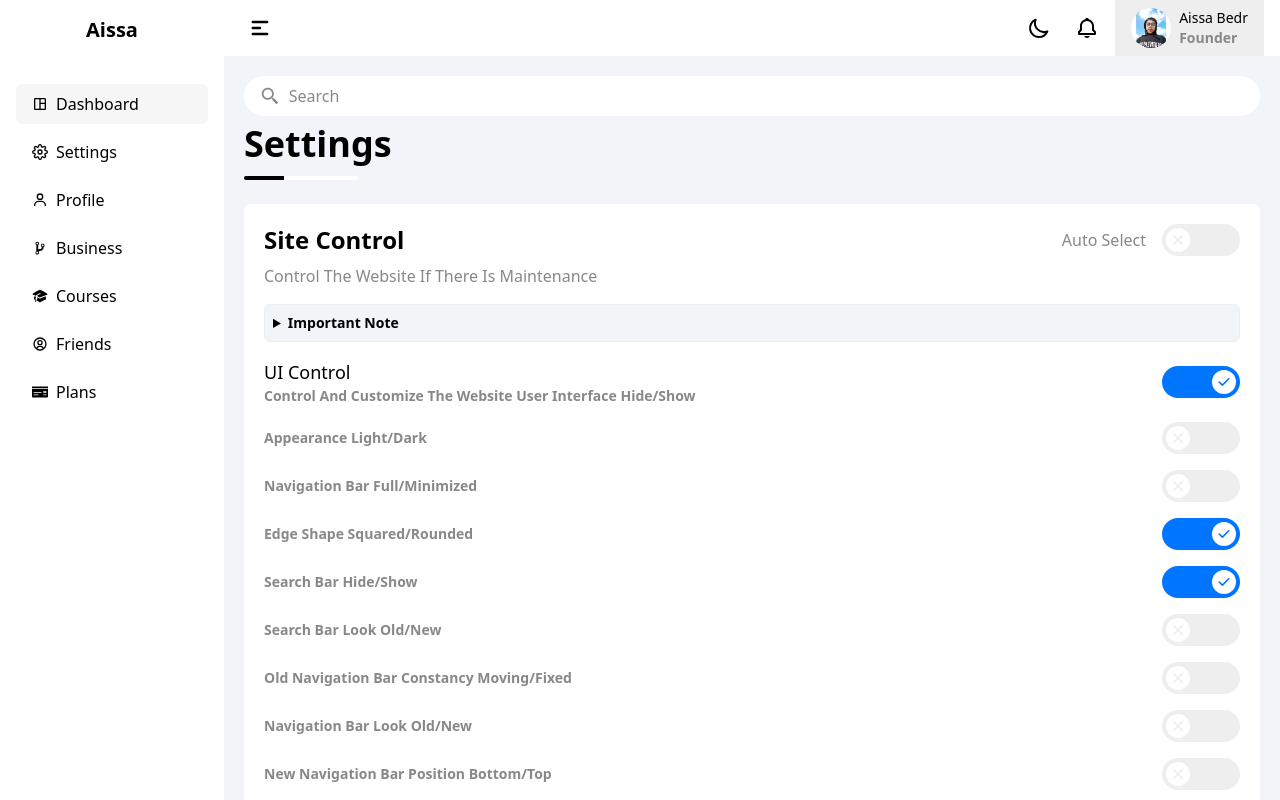
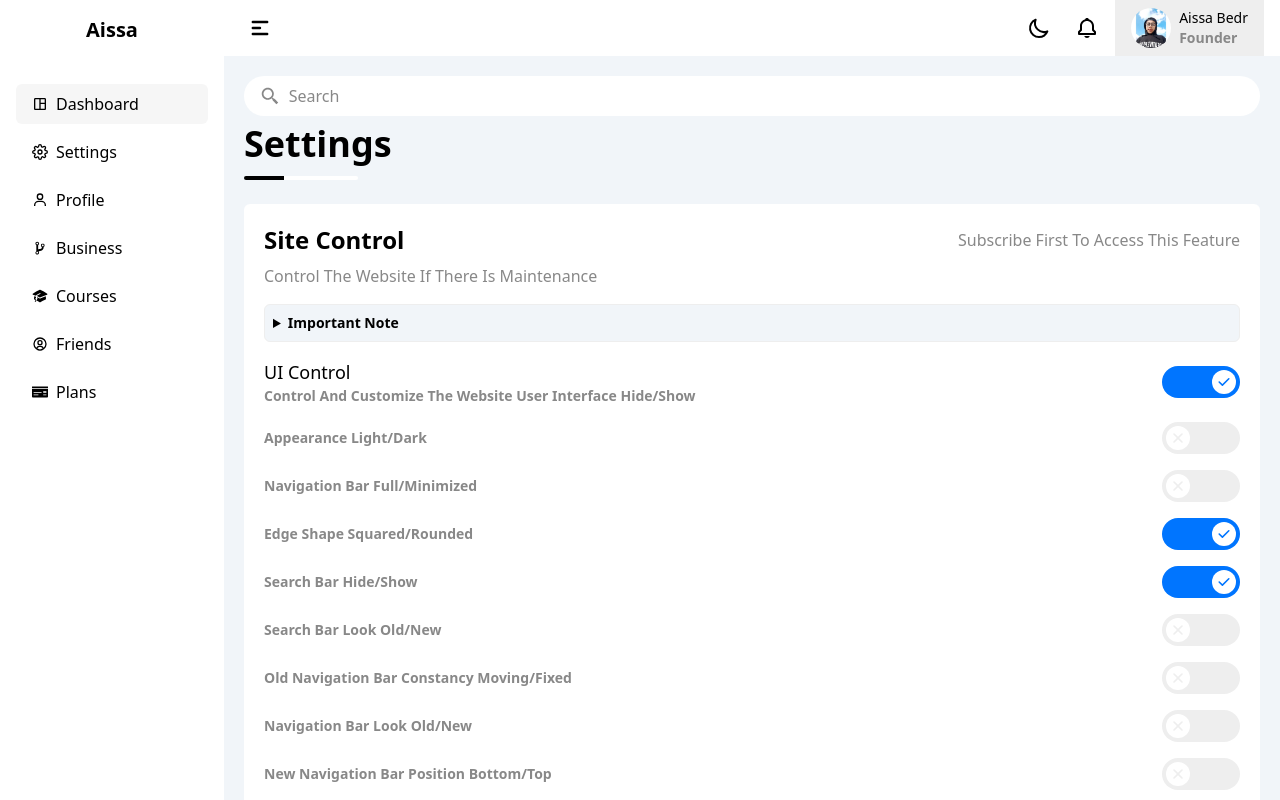
Before and after one commit to Aissa-Bedr/Dashboard, a Next.js app in the folder application/: page /settings in a window 1280 px wide. Built offline with nearby package versions, Linux system fonts and the light colour scheme.

Commit message:
update the code

```diff
--- a/application/components/app/profile/information/Information.tsx
+++ b/application/components/app/profile/information/Information.tsx
@@ -36,6 +36,8 @@ const Information = () => {
                     <SecondaryLogo text={`${state.generalInfo.firstName} ${state.generalInfo.lastName}`} />
 
                     <Grid className="gap-2" cols="4">
+                        {state.switchBooleans.subscribeControl.isAchievementsEnabled ? (
+                            <>
                                 <AiOutlineStar
                                     className="text-yellow-300 duration-300 hover:text-yellow-400 hover:scale-110"
                                     size="1.5rem"
@@ -52,6 +54,10 @@ const Information = () => {
                                     className="duration-300 text-dark hover:text-grey-color dark:text-white dark:hover:text-grey-dark-color hover:scale-110"
                                     size="1.5rem"
                                 />
+                            </>
+                        ) : (
+                            <SecondaryLogo text="Subscribe first to access this feature" />
+                        )}
                     </Grid>
                 </Flex>
 
--- a/application/components/app/settings/appearance_control/AppearanceInfo.tsx
+++ b/application/components/app/settings/appearance_control/AppearanceInfo.tsx
@@ -7,6 +7,7 @@ import AppearanceDarkInfoItem from "./AppearanceDarkInfoItem";
 import AppearanceLightInfoItem from "./AppearanceLightInfoItem";
 import AppearanceLogoInfoItem from "./AppearanceLogoInfoItem";
 import { HiCog } from "react-icons/hi2";
+import SecondaryLogo from "../../main/SecondaryLogo";
 
 const AppearanceInfo = () => {
     const state = useSelector<AppState, AppState>((state) => state);
@@ -38,6 +39,7 @@ const AppearanceInfo = () => {
             <Flex className="gap-2 pb-4 __border_b" direction="col">
                 <p className="__secondary_logo">Dark theme colors</p>
 
+                {state.switchBooleans.subscribeControl.isChangeDarkAppearanceColorEnabled ? (
                     <Flex className="gap-2" direction="row" items="center">
                         {state.switchBooleans.uiControl.isAutoSelect ? (
                             <HiCog className="text-grey-color dark:text-grey-dark-color animate-spin" size="2rem" />
@@ -55,28 +57,73 @@ const AppearanceInfo = () => {
                             </>
                         )}
                     </Flex>
+                ) : (
+                    <SecondaryLogo text="Subscribe first to access this feature" />
+                )}
             </Flex>
 
             <Flex className="gap-2" direction="col">
                 <p className="__secondary_logo">Logo type</p>
 
+                {state.switchBooleans.subscribeControl.isChangeDarkAppearanceColorEnabled ? (
+                    <Flex className="gap-2" direction="row" items="center">
+                        {state.switchBooleans.uiControl.isAutoSelect ? (
+                            <HiCog className="text-grey-color dark:text-grey-dark-color animate-spin" size="2rem" />
+                        ) : (
+                            <>
                                 <Flex className="gap-2" direction="row" items="center">
                                     <AppearanceLogoInfoItem type="default">
-                        <Image className="cursor-pointer" src="/logos/favicon.ico" alt="logo" width={45} height={45} />
+                                        <Image
+                                            className="cursor-pointer"
+                                            src="/logos/favicon.ico"
+                                            alt="logo"
+                                            width={45}
+                                            height={45}
+                                        />
                                     </AppearanceLogoInfoItem>
                                     <AppearanceLogoInfoItem type="person1">
-                        <Image className="cursor-pointer" src="/logos/person1.png" alt="logo" width={45} height={45} />
+                                        <Image
+                                            className="cursor-pointer"
+                                            src="/logos/person1.png"
+                                            alt="logo"
+                                            width={45}
+                                            height={45}
+                                        />
                                     </AppearanceLogoInfoItem>
                                     <AppearanceLogoInfoItem type="person2">
-                        <Image className="cursor-pointer" src="/logos/person2.png" alt="logo" width={45} height={45} />
+                                        <Image
+                                            className="cursor-pointer"
+                                            src="/logos/person2.png"
+                                            alt="logo"
+                                            width={45}
+                                            height={45}
+                                        />
                                     </AppearanceLogoInfoItem>
                                     <AppearanceLogoInfoItem type="person3">
-                        <Image className="cursor-pointer" src="/logos/person3.png" alt="logo" width={45} height={45} />
+                                        <Image
+                                            className="cursor-pointer"
+                                            src="/logos/person3.png"
+                                            alt="logo"
+                                            width={45}
+                                            height={45}
+                                        />
                                     </AppearanceLogoInfoItem>
                                     <AppearanceLogoInfoItem type="person4">
-                        <Image className="cursor-pointer" src="/logos/person4.png" alt="logo" width={45} height={45} />
+                                        <Image
+                                            className="cursor-pointer"
+                                            src="/logos/person4.png"
+                                            alt="logo"
+                                            width={45}
+                                            height={45}
+                                        />
                                     </AppearanceLogoInfoItem>
                                 </Flex>
+                            </>
+                        )}
+                    </Flex>
+                ) : (
+                    <SecondaryLogo text="Subscribe first to access this feature" />
+                )}
             </Flex>
         </Flex>
     );
--- a/application/components/app/settings/components_shapes_control/ComponentsShapesControlInfo.tsx
+++ b/application/components/app/settings/components_shapes_control/ComponentsShapesControlInfo.tsx
@@ -4,20 +4,37 @@ import React from "react";
 import ButtonControl from "./controls/button/ButtonControl";
 import InputFieldControl from "./controls/input_field/InputFieldControl";
 import SwitchButtonControl from "./controls/switch_button/SwitchButtonControl";
+import { useSelector } from "react-redux";
+import { AppState } from "@/redux/types/main";
+import SecondaryLogo from "../../main/SecondaryLogo";
 
 const ComponentsShapesControlInfo = () => {
+    const state = useSelector<AppState, AppState>((state) => state);
+
     return (
         <Flex direction="col">
             <ControlsCSItem title="Switch button" dontIncludePadTop>
-                <SwitchButtonControl />
+                {state.switchBooleans.subscribeControl.isChangeComponentsShapesEnabled ? (
+                    <SwitchButtonControl />
+                ) : (
+                    <SecondaryLogo text="Subscribe first to access this feature" />
+                )}
             </ControlsCSItem>
 
             <ControlsCSItem title="Input field">
-                <InputFieldControl />
+                {state.switchBooleans.subscribeControl.isChangeComponentsShapesEnabled ? (
+                    <InputFieldControl />
+                ) : (
+                    <SecondaryLogo text="Subscribe first to access this feature" />
+                )}
             </ControlsCSItem>
 
             <ControlsCSItem title="Button" dontIncludeBorBottom>
-                <ButtonControl />
+                {state.switchBooleans.subscribeControl.isChangeComponentsShapesEnabled ? (
+                    <ButtonControl />
+                ) : (
+                    <SecondaryLogo text="Subscribe first to access this feature" />
+                )}
             </ControlsCSItem>
         </Flex>
     );
--- a/application/components/app/settings/general_info/GeneralInfo.tsx
+++ b/application/components/app/settings/general_info/GeneralInfo.tsx
@@ -5,8 +5,12 @@ import BoxContainer from "../../main/BoxContainer";
 import PrimaryLogo from "../../main/PrimaryLogo";
 import SecondaryLogo from "../../main/SecondaryLogo";
 import GeneralInfoItem from "./GeneralInfoItem";
+import { useSelector } from "react-redux";
+import { AppState } from "@/redux/types/main";
 
 const GeneralInfo = () => {
+    const state = useSelector<AppState, AppState>((state) => state);
+
     return (
         <BoxContainer className="col-span-3 2xl:col-span-1">
             <LogoContainer>
@@ -15,7 +19,11 @@ const GeneralInfo = () => {
             </LogoContainer>
 
             <ContentWrapper>
-                <GeneralInfoItem />
+                {state.switchBooleans.subscribeControl.isChangeGeneralInfoEnabled ? (
+                    <GeneralInfoItem />
+                ) : (
+                    <SecondaryLogo text="Subscribe first to access this feature" />
+                )}
             </ContentWrapper>
         </BoxContainer>
     );
--- a/application/components/app/settings/site_control/SiteControl.tsx
+++ b/application/components/app/settings/site_control/SiteControl.tsx
@@ -71,6 +71,7 @@ const SiteControl = () => {
                 <Flex direction="row" items="center" justify="between">
                     <PrimaryLogo text="Site control" />
 
+                    {state.switchBooleans.subscribeControl.isAutoSelectEnabled ? (
                         <Flex className="gap-4" direction="row" items="center">
                             <SecondaryLogo text="Auto select" />
                             <SwitchButton
@@ -78,6 +79,9 @@ const SiteControl = () => {
                                 dispatchType={TOGGLE_IS_AUTO_SELECT}
                             />
                         </Flex>
+                    ) : (
+                        <SecondaryLogo text="Subscribe first to access this feature" />
+                    )}
                 </Flex>
                 <SecondaryLogo text="Control the website if there is maintenance" />
             </LogoContainer>
--- a/application/components/app/settings/site_control/controls/WebsiteControl.tsx
+++ b/application/components/app/settings/site_control/controls/WebsiteControl.tsx
@@ -8,18 +8,23 @@ import {
     TOGGLE_IS_ZOOM_IN,
     TOGGLE_WEBSITE_CONTROL,
 } from "@/redux/constants/toggleTypes";
+import SecondaryLogo from "@/components/app/main/SecondaryLogo";
 
 const WebsiteControl = () => {
     const switchBooleans = useSelector<AppState, SwitchBooleans>((state) => state.switchBooleans);
 
     return (
         <>
+            {switchBooleans.subscribeControl.isAccessWebsiteControlEnabled ? (
                 <SiteControlInfoItem
                     title="Website control"
                     content="Control the website default settings hide/show"
                     isChecked={switchBooleans.websiteControl.isWebsiteControlActive}
                     dispatchType={TOGGLE_WEBSITE_CONTROL}
                 />
+            ) : (
+                <SecondaryLogo text="Subscribe first to access this feature" />
+            )}
             {switchBooleans.websiteControl.isWebsiteControlActive && (
                 <>
                     <SiteControlInfoItem
--- a/application/components/app/settings/site_control/controls/WidgetsControl.tsx
+++ b/application/components/app/settings/site_control/controls/WidgetsControl.tsx
@@ -11,18 +11,23 @@ import {
     TOGGLE_IS_YEARLY_TARGETS_ACTIVE,
     TOGGLE_WIDGETS_CONTROL,
 } from "@/redux/constants/toggleTypes";
+import SecondaryLogo from "@/components/app/main/SecondaryLogo";
 
 const WidgetsControl = () => {
     const switchBooleans = useSelector<AppState, SwitchBooleans>((state) => state.switchBooleans);
 
     return (
         <>
+            {switchBooleans.subscribeControl.isAccessWebsiteControlEnabled ? (
                 <SiteControlInfoItem
                     title="Widgets control"
                     content="Control the website widgets items show/hide"
                     isChecked={switchBooleans.widgetsControl.isWidgetsControlActive}
                     dispatchType={TOGGLE_WIDGETS_CONTROL}
                 />
+            ) : (
+                <SecondaryLogo text="Subscribe first to access this feature" />
+            )}
 
             {switchBooleans.widgetsControl.isWidgetsControlActive && (
                 <>
--- a/application/pages/dashboard/welcome/index.tsx
+++ b/application/pages/dashboard/welcome/index.tsx
@@ -1,5 +1,6 @@
 import { themeSwitcher } from "@/assests/logic/script";
 import Welcome from "@/components/app/dashboard/welcome/Welcome";
+import SecondaryLogo from "@/components/app/main/SecondaryLogo";
 import GeneralInfo from "@/components/app/settings/general_info/GeneralInfo";
 import UserInfo from "@/components/app/settings/user_info/UserInfo";
 import Base from "@/components/build/Base";
@@ -11,22 +12,21 @@ import Logo from "@/components/build/Logo";
 import Move from "@/components/build/Move";
 import SearchBar from "@/components/helpers/search_bar/SearchBar";
 import changeLinkAction from "@/redux/actions/change_actions/changeLinkAction";
-import { Theme } from "@/redux/types/app";
 import { AppState } from "@/redux/types/main";
 import { useEffect } from "react";
 import { useDispatch, useSelector } from "react-redux";
 
 const WelcomePage = () => {
-    const theme = useSelector<AppState, Theme>((state) => state.theme);
+    const state = useSelector<AppState, AppState>((state) => state);
     const dispatch = useDispatch();
 
     useEffect(() => {
-        themeSwitcher(theme);
+        themeSwitcher(state.theme);
     }, []);
 
     useEffect(() => {
-        themeSwitcher(theme);
-    }, [theme]);
+        themeSwitcher(state.theme);
+    }, [state.theme]);
 
     return (
         <>
@@ -46,7 +46,11 @@ const WelcomePage = () => {
                         <Welcome dontIncludeShowMoreLink />
 
                         <Grid className="gap-4 lg:grid-cols-2" cols="1">
-                            <GeneralInfo />
+                            {state.switchBooleans.subscribeControl.isChangeGeneralInfoEnabled ? (
+                                <GeneralInfo />
+                            ) : (
+                                <SecondaryLogo text="Subscribe first to access this feature" />
+                            )}
                             <UserInfo />
                         </Grid>
                     </Flex>
--- a/application/pages/profile/index.tsx
+++ b/application/pages/profile/index.tsx
@@ -1,4 +1,5 @@
 import { themeSwitcher } from "@/assests/logic/script";
+import SecondaryLogo from "@/components/app/main/SecondaryLogo";
 import Information from "@/components/app/profile/information/Information";
 import ProfileControl from "@/components/app/profile/profile_control/ProfileControl";
 import GeneralInfo from "@/components/app/settings/general_info/GeneralInfo";
@@ -34,7 +35,11 @@ const Profile = () => {
 
                 <BaseWrapper>
                     <Information />
-                    <GeneralInfo />
+                    {state.switchBooleans.subscribeControl.isChangeGeneralInfoEnabled ? (
+                        <GeneralInfo />
+                    ) : (
+                        <SecondaryLogo text="Subscribe first to access this feature" />
+                    )}
                     <div className="!col-span-2">
                         <ProfileControl />
                     </div>
```
Lines whose indentation alone changed are shown as unchanged.
